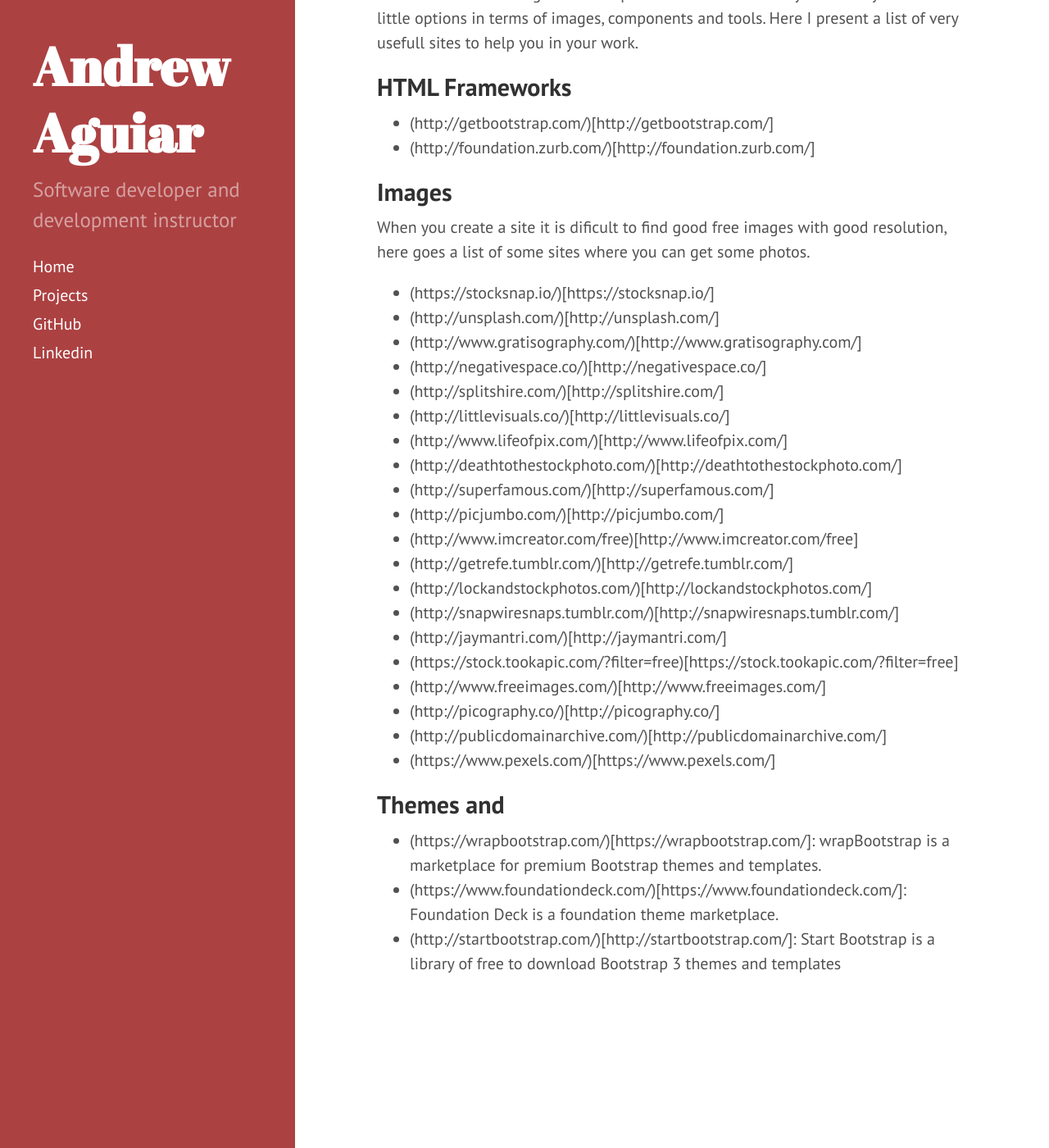
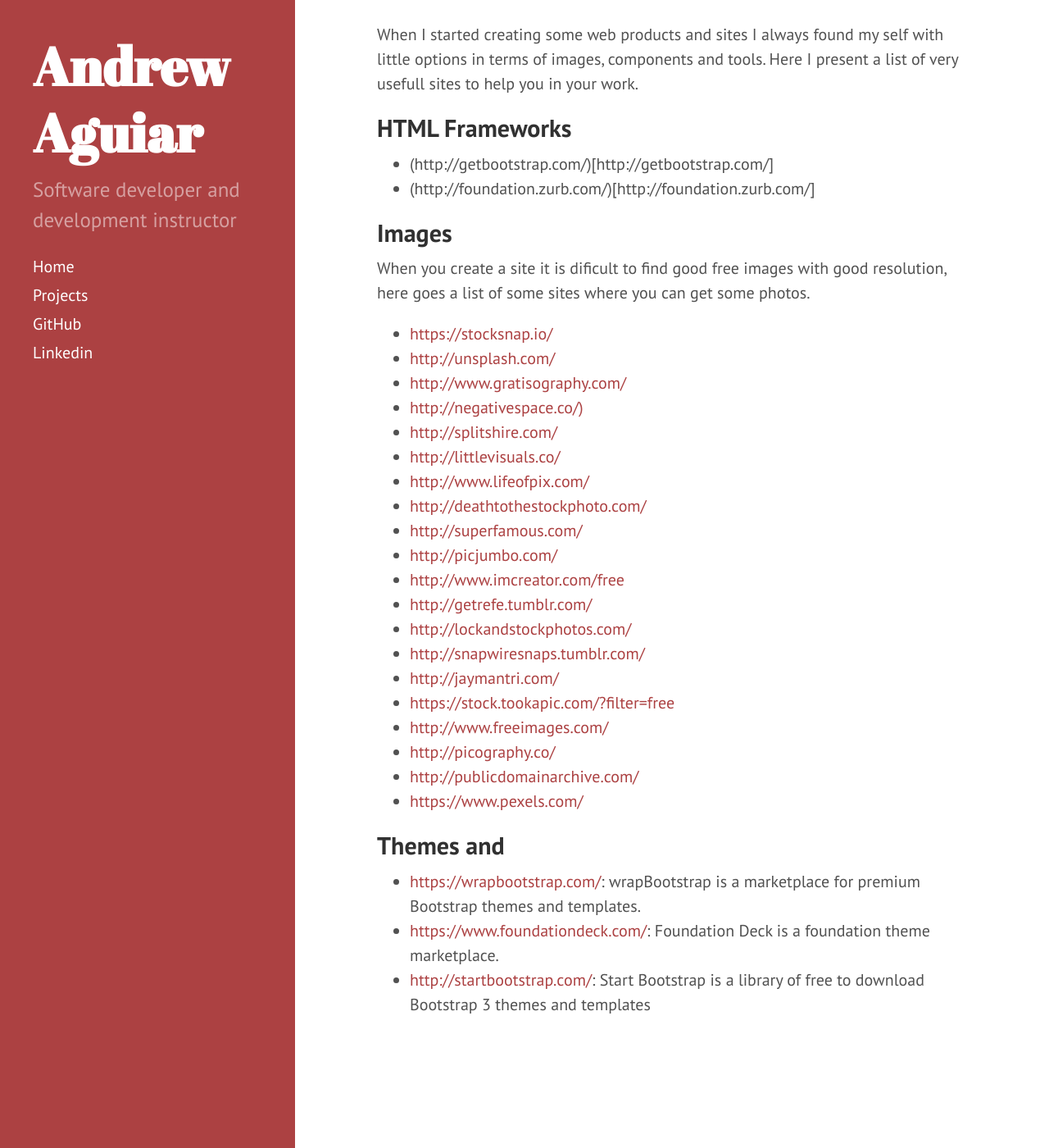
Before and after one commit to gadsc/andrewaguiar.github.io, a Jekyll site: the page built from _posts/2015-10-26-startup-list-of-usefull-sites-to-entrepreneurs.md, in a window 1280 px wide and 1400 px high, scrolled down 203 px. Shown: the whole window at 82% size. Built offline with Jekyll 4.4.1, drawn with Linux system fonts in a browser that asks for light colours; Markdown is read by kramdown in place of the engine named in the settings; comment, search, counter and statistics services are not loaded; some of the changed text lies outside the part shown.

Commit message:
Update 2015-10-26-startup-list-of-usefull-sites-to-entrepreneurs.md

```diff
--- a/_posts/2015-10-26-startup-list-of-usefull-sites-to-entrepreneurs.md
+++ b/_posts/2015-10-26-startup-list-of-usefull-sites-to-entrepreneurs.md
@@ -14,29 +13,29 @@
 
 When you create a site it is dificult to find good free images with good resolution, here goes a list of some sites where you can get some photos.
 
-  - (https://stocksnap.io/)[https://stocksnap.io/]
-  - (http://unsplash.com/)[http://unsplash.com/]
-  - (http://www.gratisography.com/)[http://www.gratisography.com/]
-  - (http://negativespace.co/)[http://negativespace.co/]
-  - (http://splitshire.com/)[http://splitshire.com/]
-  - (http://littlevisuals.co/)[http://littlevisuals.co/]
-  - (http://www.lifeofpix.com/)[http://www.lifeofpix.com/]
-  - (http://deathtothestockphoto.com/)[http://deathtothestockphoto.com/]
-  - (http://superfamous.com/)[http://superfamous.com/]
-  - (http://picjumbo.com/)[http://picjumbo.com/]
-  - (http://www.imcreator.com/free)[http://www.imcreator.com/free]
-  - (http://getrefe.tumblr.com/)[http://getrefe.tumblr.com/]
-  - (http://lockandstockphotos.com/)[http://lockandstockphotos.com/]
-  - (http://snapwiresnaps.tumblr.com/)[http://snapwiresnaps.tumblr.com/]
-  - (http://jaymantri.com/)[http://jaymantri.com/]
-  - (https://stock.tookapic.com/?filter=free)[https://stock.tookapic.com/?filter=free]
-  - (http://www.freeimages.com/)[http://www.freeimages.com/]
-  - (http://picography.co/)[http://picography.co/]
-  - (http://publicdomainarchive.com/)[http://publicdomainarchive.com/]
-  - (https://www.pexels.com/)[https://www.pexels.com/]
+  - [https://stocksnap.io/](https://stocksnap.io/)
+  - [http://unsplash.com/](http://unsplash.com/)
+  - [http://www.gratisography.com/](http://www.gratisography.com/)
+  - [http://negativespace.co/)](http://negativespace.co/)
+  - [http://splitshire.com/](http://splitshire.com/)
+  - [http://littlevisuals.co/](http://littlevisuals.co/)
+  - [http://www.lifeofpix.com/](http://www.lifeofpix.com/)
+  - [http://deathtothestockphoto.com/](http://deathtothestockphoto.com/)
+  - [http://superfamous.com/](http://superfamous.com/)
+  - [http://picjumbo.com/](http://picjumbo.com/)
+  - [http://www.imcreator.com/free](http://www.imcreator.com/free)
+  - [http://getrefe.tumblr.com/](http://getrefe.tumblr.com/)
+  - [http://lockandstockphotos.com/](http://lockandstockphotos.com/)
+  - [http://snapwiresnaps.tumblr.com/](http://snapwiresnaps.tumblr.com/)
+  - [http://jaymantri.com/](http://jaymantri.com/)
+  - [https://stock.tookapic.com/?filter=free](https://stock.tookapic.com/?filter=free)
+  - [http://www.freeimages.com/](http://www.freeimages.com/)
+  - [http://picography.co/](http://picography.co/)
+  - [http://publicdomainarchive.com/](http://publicdomainarchive.com/)
+  - [https://www.pexels.com/](https://www.pexels.com/)
 
 ## Themes and
 
-  - (https://wrapbootstrap.com/)[https://wrapbootstrap.com/]: wrapBootstrap is a marketplace for premium Bootstrap themes and templates.
-  - (https://www.foundationdeck.com/)[https://www.foundationdeck.com/]: Foundation Deck is a foundation theme marketplace.
-  - (http://startbootstrap.com/)[http://startbootstrap.com/]: Start Bootstrap is a library of free to download Bootstrap 3 themes and templates
+  - [https://wrapbootstrap.com/](https://wrapbootstrap.com/): wrapBootstrap is a marketplace for premium Bootstrap themes and templates.
+  - [https://www.foundationdeck.com/](https://www.foundationdeck.com/): Foundation Deck is a foundation theme marketplace.
+  - [http://startbootstrap.com/](http://startbootstrap.com/): Start Bootstrap is a library of free to download Bootstrap 3 themes and templates
```
Also changed, not shown: other parts of _posts/2015-10-26-startup-list-of-usefull-sites-to-entrepreneurs.md (+1 -2 lines).
